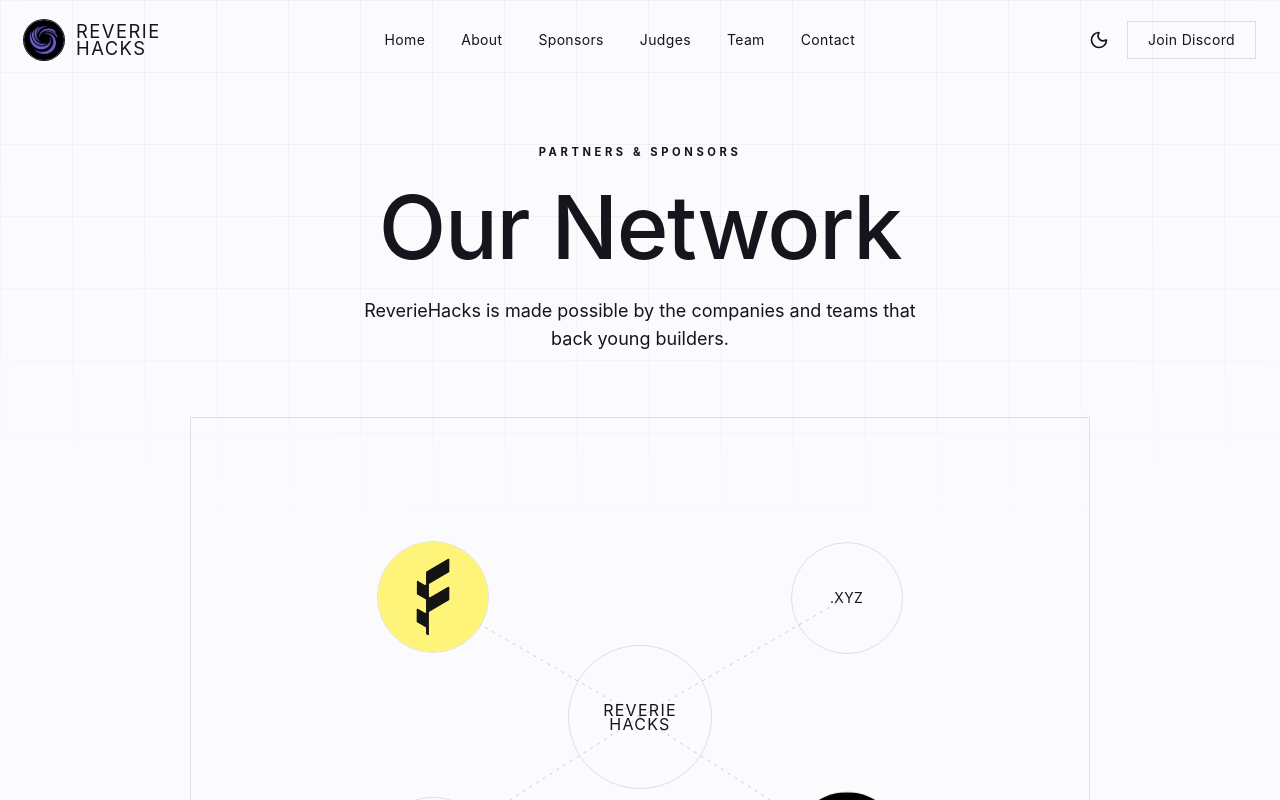
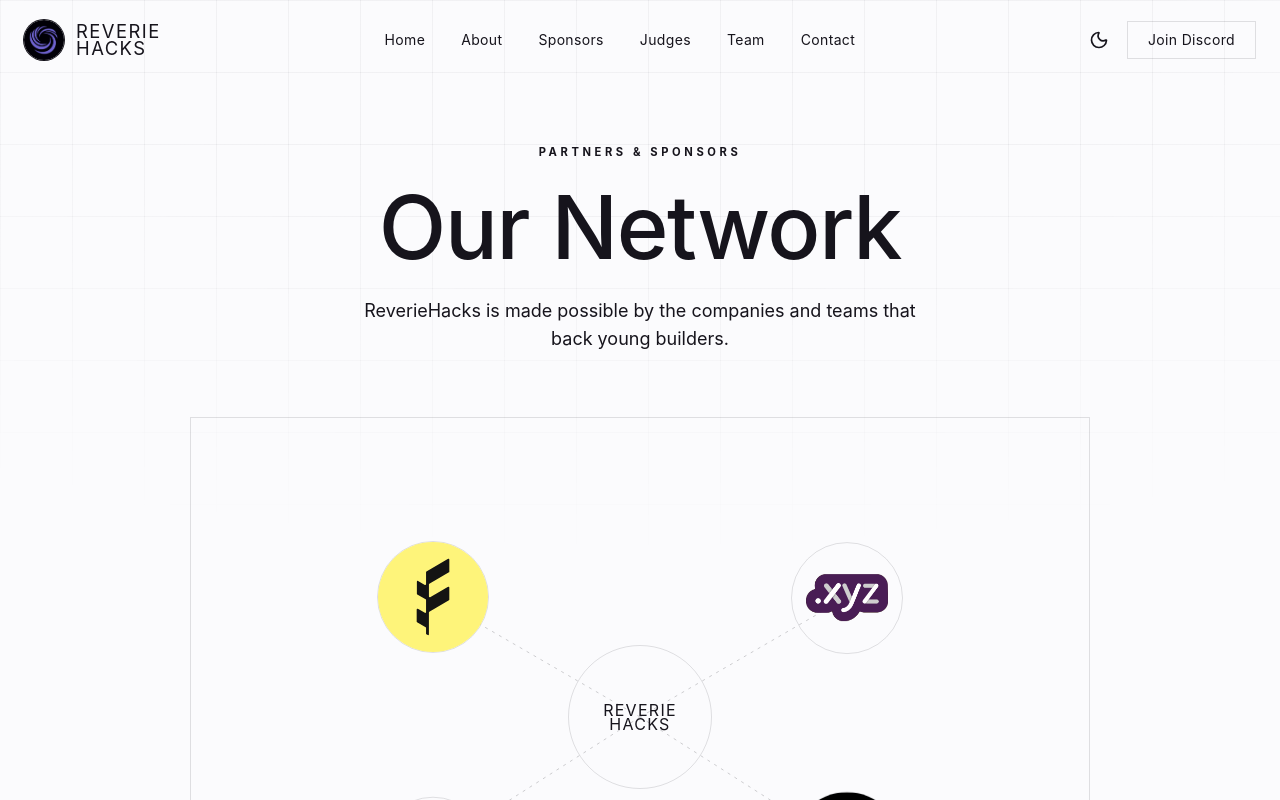
Before and after one commit to project54321/reveriehacks.org, a React (Vite) app in the folder ReverieHacks/: page /sponsors in a window 1280 px wide. Shown: the top 800 px of the page. Built offline with nearby package versions, Linux system fonts and the light colour scheme.

Commit message:
Add XYZ sponsor logo; put Spectre before Luminary in team sponsors
- Use xyz.png for the XYZ company node (object-contain with padding since
  it's a wide transparent logo); drop the text placeholder.
- Reorder team sponsors so Spectre leads, then Luminary.

```diff
--- a/ReverieHacks/src/app/pages/SponsorsPage.tsx
+++ b/ReverieHacks/src/app/pages/SponsorsPage.tsx
@@ -19,8 +19,8 @@
   monogram?: string;
 }
 
-// Company sponsors — the constellation. XYZ and Code Crafters are text
-// placeholders until their logo PNGs arrive.
+// Company sponsors — the constellation. Code Crafters is a text
+// placeholder until its logo PNG arrives.
 const companySponsors: Sponsor[] = [
   {
     id: 'featherless',
@@ -37,8 +37,8 @@
     id: 'xyz',
     name: 'XYZ',
     tier: 'Domains Partner',
-    short: '.xyz',
-    monogram: 'XYZ',
+    logo: '/sponsorLogos/xyz.png',
+    fit: 'contain',
     url: '#',
     description: 'Domains for every project — including 36 free .xyz domains for participants.',
     x: 73,
@@ -70,8 +70,8 @@
 
 // Financial team sponsors — names only. Luminary leads; the rest follow by contribution.
 const teamSponsors: { name: string; monogram?: string; logo?: string; wordmark?: boolean }[] = [
+  { name: 'Spectre', monogram: 'S' },
   { name: 'Luminary', logo: '/sponsorLogos/LuminaryRobotics.png', wordmark: true },
-  { name: 'Spectre', monogram: 'S' },
   { name: 'Gearchaeologists', monogram: 'G' },
   { name: 'Cosmobotics', monogram: 'C' },
   { name: 'Eclipse', monogram: 'E' },
@@ -85,7 +85,7 @@
       <img
         src={s.logo}
         alt={`${s.name} logo`}
-        className={`h-full w-full ${s.fit === 'contain' ? 'object-contain' : 'object-cover'}`}
+        className={`h-full w-full ${s.fit === 'contain' ? 'object-contain p-3.5' : 'object-cover'}`}
       />
     );
   }
```
Also changed, not shown: ReverieHacks/public/sponsorLogos/xyz.png (added).
